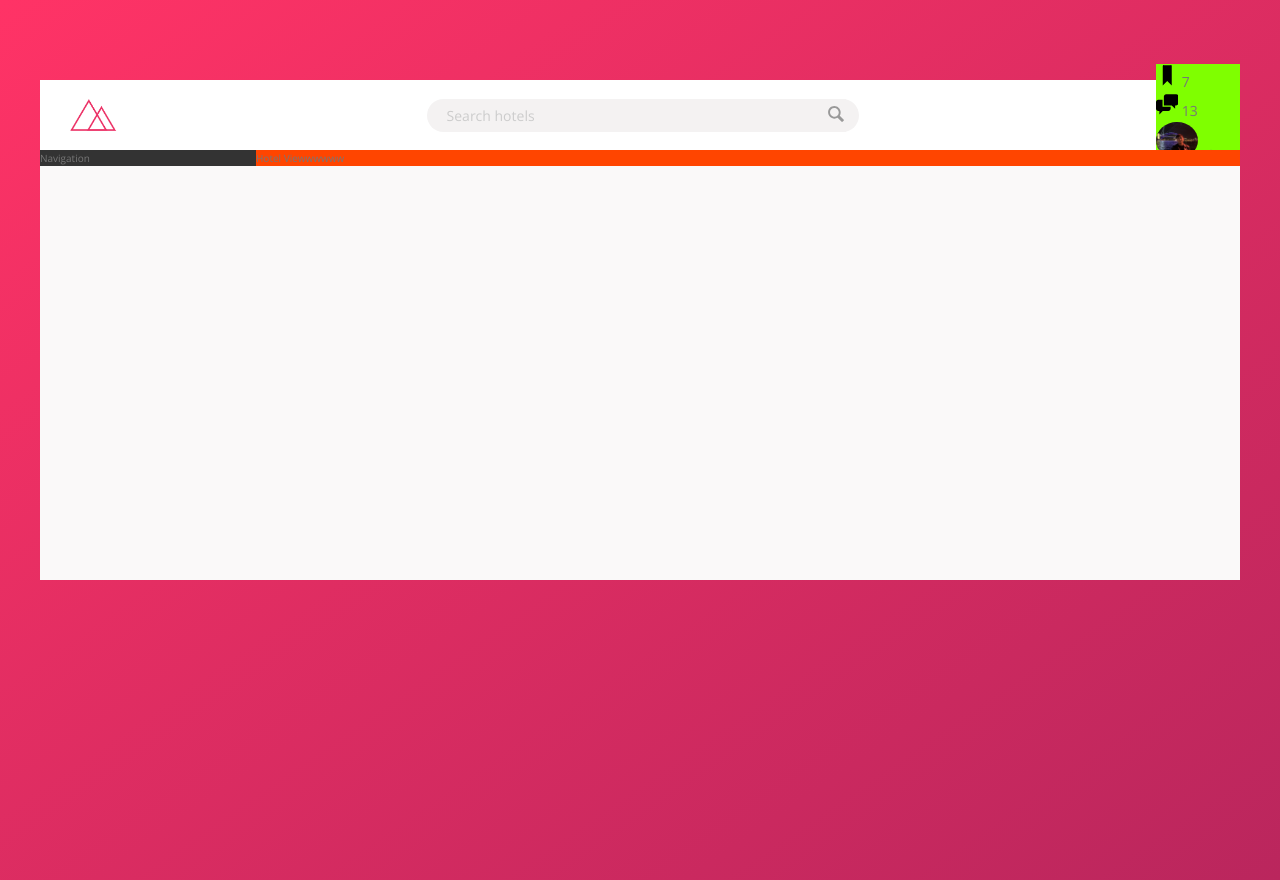
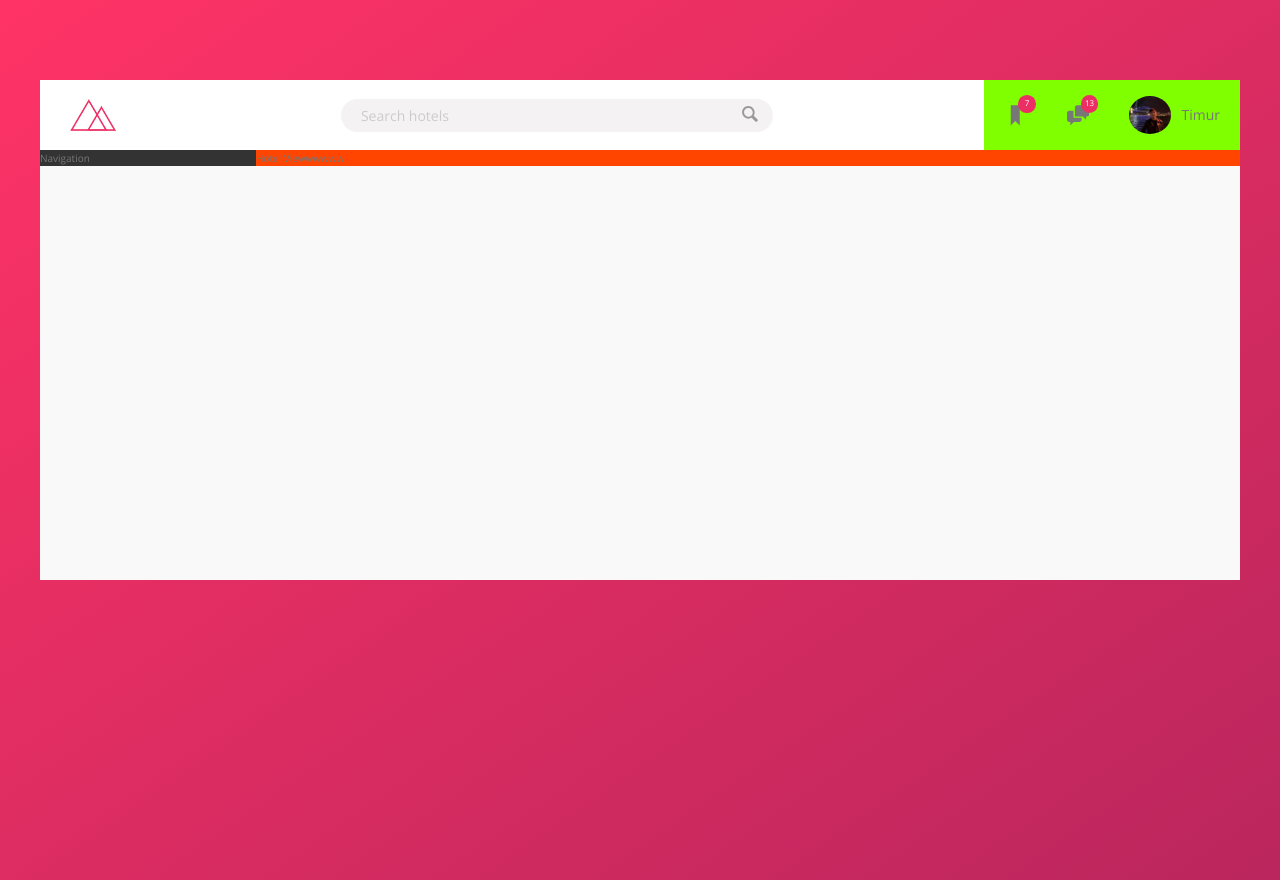
Before and after one commit to TimurJiangShan/TrilloProject, a website: page Trillo/index.html in a window 1280 px wide. Drawn offline with nearby package versions, Linux system fonts and the light colour scheme.

Commit message:
Polish user area

```diff
--- a/Trillo/sass/_components.scss
+++ b/Trillo/sass/_components.scss
@@ -54,7 +54,6 @@
         &:active {
             transform: translateY(2px);
         }
-
     }
 
     &__icon {
@@ -65,39 +64,61 @@
     //background-color: aqua;
 }
 
-
-
-
-
 ////////////////////////////
 // USER NAVIGATION
 
 .user-nav {
 
     background-color: chartreuse;
+    align-self: stretch;
+
+
+    display: flex;
+    align-items: center;
+
+    & > * {
+        padding: 0 2rem;
+        cursor: pointer;
+        height: 100%;
+        display: flex;
+        align-items: center;
+    }
+
+    & > *:hover {
+        background-color: var(--color-grey-light-2);
+    }
+
+
     &__icon-box {
-
+        position: relative;
     }
 
     &__icon {
         height: 2.25rem;
         width: 2.25rem;
+        fill: var(--color-grey-dark-2);
     }
 
     &__notification {
+        font-size: .8rem;
+        height: 1.75rem;
+        width: 1.75rem;
+        border-radius: 50%;
+        background-color: var(--color-primary);
+        color: #fff;
+        position: absolute;
+        top: 1.5rem;
+        right: 1.1rem;
 
-    }
-
-    &__user {
-
+        display: flex;
+        justify-content: center;
+        align-items: center;
     }
 
     &__user-photo {
         height: 3.75rem;
         border-radius: 50%;
+        margin-right: 1rem;
     }
 
-    &__user-name {
-
-    }
 }
--- a/Trillo/sass/_layout.scss
+++ b/Trillo/sass/_layout.scss
@@ -20,20 +20,16 @@
 
 .content {
     display: flex;
-
 }
 
 .sidebar {
     background-color: var(--color-grey-dark-1);
-
     flex: 0 0 18%;
 }
 
 .hotel-view {
-    background-color: #fff;
+    //background-color: #fff;
     background-color: orangered;
 
-
     flex: 1; // the element can grow as much as it can
-
 }
```
Also changed, not shown: Trillo/css/style.css.
